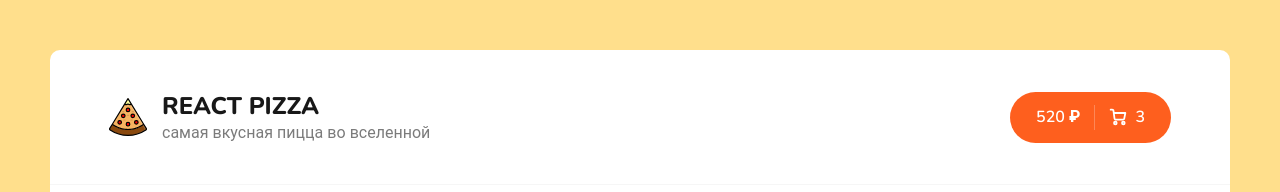
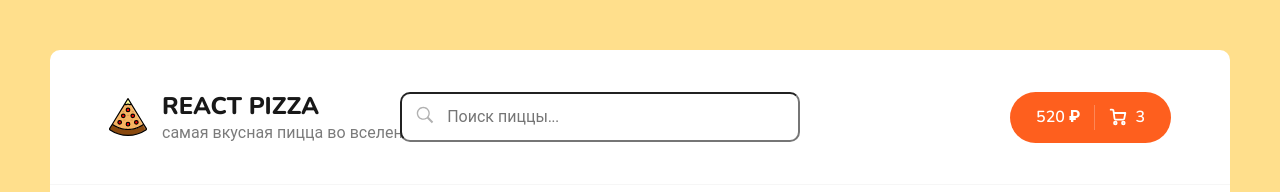
Before and after one commit to BrainWosher/react-pizza-v2, a React (Create React App) app: page / in a window 1280 px wide. Shown: the top 192 px of the page. Built offline with nearby package versions, Linux system fonts and the light colour scheme; no server answers.

Commit message:
контролируемый импут для поиска в хедере

```diff
--- a/src/App.js
+++ b/src/App.js
@@ -7,12 +7,17 @@
 import NotFound from './pages/NotFound';
 
 function App() {
+  const [searchValue, setSearchValue] = React.useState('');
+
   return (
     <div className="wrapper">
-      <Header />
+      <Header searchValue={searchValue} setSearchValue={setSearchValue} />
       <div className="content">
         <Routes>
-          <Route path="/" element={<Home />} />
+          <Route
+            path="/"
+            element={<Home searchValue={searchValue} setSearchValue={setSearchValue} />}
+          />
           <Route path="/cart" element={<Cart />} />
           <Route path="*" element={<NotFound />} />
         </Routes>
--- a/src/components/Header.jsx
+++ b/src/components/Header.jsx
@@ -1,8 +1,9 @@
 import React from 'react';
 import { Link } from 'react-router-dom';
 import logoSvg from '../assets/img/pizza-logo.svg';
+import Search from './Search';
 
-const Header = () => (
+const Header = ({ searchValue, setSearchValue }) => (
   <div className="header">
     <div className="container">
       <Link to="/">
@@ -14,6 +15,7 @@
           </div>
         </div>
       </Link>
+      <Search searchValue={searchValue} setSearchValue={setSearchValue} />
       <div className="header__cart">
         <Link to="/cart" className="button button--cart">
           <span>520 ₽</span>
--- /dev/null
+++ b/src/components/Search/Search.module.scss
@@ -0,0 +1,38 @@
+.root {
+  position: relative;
+  left: -120px;
+}
+.input {
+  border: 1ps solid rgba(0, 0, 0, 0.1);
+  padding: 12px 20px;
+  padding-left: 45px;
+  width: 400px;
+  border-radius: 10px;
+  font-size: 16px;
+
+  &:focus {
+    border: 1ps solid rgba(0, 0, 0, 0.2);
+  }
+}
+.icon {
+  width: 22px;
+  height: 22px;
+  opacity: 0.3;
+  position: absolute;
+  top: 12px;
+  left: 14px;
+}
+
+.clearIcon {
+  width: 22px;
+  height: 22px;
+  opacity: 0.3;
+  position: absolute;
+  top: 12px;
+  right: 14px;
+  cursor: pointer;
+
+  &:hover {
+    opacity: 0.8;
+  }
+}
--- /dev/null
+++ b/src/components/Search/index.jsx
@@ -0,0 +1,43 @@
+import React from 'react';
+import styles from './Search.module.scss';
+
+const Search = ({ searchValue, setSearchValue }) => {
+  console.log(searchValue);
+
+  return (
+    <div className={styles.root}>
+      <svg
+        className={styles.icon}
+        height="512px"
+        id="Layer_1"
+        version="1.1"
+        viewBox="0 0 512 512"
+        width="512px"
+        xmlns="http://www.w3.org/2000/svg"
+      >
+        <path d="M344.5,298c15-23.6,23.8-51.6,23.8-81.7c0-84.1-68.1-152.3-152.1-152.3C132.1,64,64,132.2,64,216.3  c0,84.1,68.1,152.3,152.1,152.3c30.5,0,58.9-9,82.7-24.4l6.9-4.8L414.3,448l33.7-34.3L339.5,305.1L344.5,298z M301.4,131.2  c22.7,22.7,35.2,52.9,35.2,85c0,32.1-12.5,62.3-35.2,85c-22.7,22.7-52.9,35.2-85,35.2c-32.1,0-62.3-12.5-85-35.2  c-22.7-22.7-35.2-52.9-35.2-85c0-32.1,12.5-62.3,35.2-85c22.7-22.7,52.9-35.2,85-35.2C248.5,96,278.7,108.5,301.4,131.2z" />
+      </svg>
+      <input
+        className={styles.input}
+        onChange={(e) => setSearchValue(e.target.value)}
+        placeholder="Поиск пиццы..."
+        value={searchValue}
+      />
+      {searchValue && (
+        <svg
+          className={styles.clearIcon}
+          onClick={() => setSearchValue('')}
+          height="48"
+          viewBox="0 0 48 48"
+          width="48"
+          xmlns="http://www.w3.org/2000/svg"
+        >
+          <path d="M38 12.83l-2.83-2.83-11.17 11.17-11.17-11.17-2.83 2.83 11.17 11.17-11.17 11.17 2.83 2.83 11.17-11.17 11.17 11.17 2.83-2.83-11.17-11.17z" />
+          <path d="M0 0h48v48h-48z" fill="none" />
+        </svg>
+      )}
+    </div>
+  );
+};
+
+export default Search;
```
